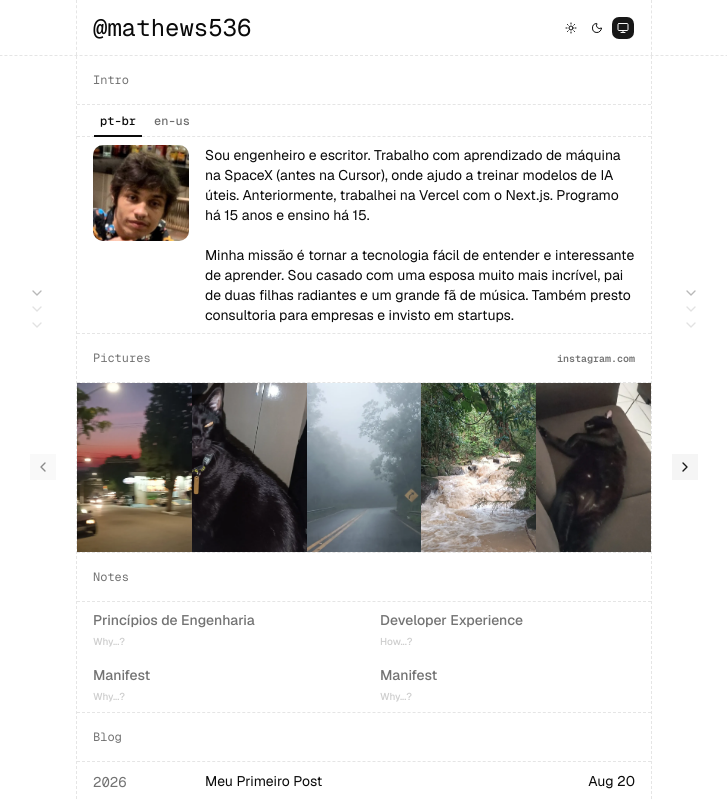
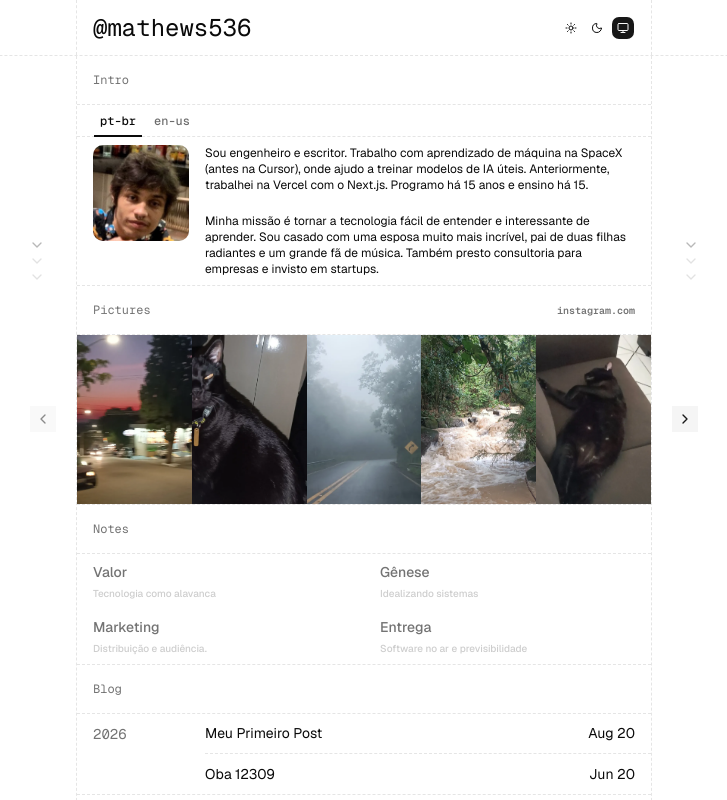
Before and after one commit to kodiyak/my-port, a Next.js app: page / in a window 1280 px wide. Shown: the top 800 px of the page, without its empty margins (276-1003 px from the left). Built offline with nearby package versions, Linux system fonts and the light colour scheme.

Commit message:
feat: update MDX components for improved styling; add new notes and manifest files

```diff
--- a/src/components/mdx-components.tsx
+++ b/src/components/mdx-components.tsx
@@ -1,6 +1,7 @@
 import type { MDXComponents } from "mdx/types";
 import Image, { type ImageProps } from "next/image";
 import Link from "next/link";
+import { cn } from "@/lib/utils";
 import { Separator } from "./ui/separator";
 
 export function getMDXComponents(components: MDXComponents): MDXComponents {
@@ -17,15 +18,24 @@
         {...(props as ImageProps)}
       />
     ),
-    h1: (props) => <h1 className="text-xl mb-2 font-bold" {...props} />,
-    h2: (props) => <h2 className="text-lg mb-2 font-bold" {...props} />,
-    h3: (props) => <h3 className="text-base mb-2 font-bold" {...props} />,
-    p: (props) => <p className="min-h-6 text-sm" {...props} />,
+    h1: (props) => <h1 className="text-base mt-6 mb-2 font-bold" {...props} />,
+    h2: (props) => <h2 className="text-base mt-5 mb-2 font-bold" {...props} />,
+    h3: (props) => <h3 className="text-base mt-4 mb-2 font-bold" {...props} />,
+    p: (props) => <p className="min-h-6 text-xs" {...props} />,
+    li: (props) => (
+      <li className={cn("text-sm ", "list-disc list-inside")} {...props} />
+    ),
     hr: (props) => (
       <div className="px-8 py-6">
         <Separator {...props} />
       </div>
     ),
+    blockquote: (props) => (
+      <blockquote
+        className="border-l-2 text-muted-foreground pl-4 text-sm mb-4 italic"
+        {...props}
+      />
+    ),
     ...components,
   };
 }
--- /dev/null
+++ b/src/content/notes/000-manifest.mdx
@@ -0,0 +1,17 @@
+---
+title: "Valor"
+date: "2026-08-20"
+description: "Tecnologia como alavanca"
+author: "kodiyak"
+---
+
+> Abaixo algo que considero ser o manifesto da minha forma de enxergar software como um mecanismo virtuoso.
+
+# A utilidade é o verdadeiro produto
+- Se não salva tempo, a ferramenta é apenas um hobby legal.
+- O básico que resolve > meses polindo.
+- A melhor feature é aquela que elimina um trabalho manual chato.
+
+### Previsibilidade e simplicidade
+- A infraestrutura precisa ser enxuta e previsível desde o dia zero.
+- Complexidade desnecessária custa caro: em servidor, em manutenção e na saúde mental.
--- /dev/null
+++ b/src/content/notes/001-genese.mdx
@@ -0,0 +1,31 @@
+---
+title: "Gênese"
+date: "2026-08-20"
+description: "Idealizando sistemas"
+author: "kodiyak"
+---
+
+> Abaixo algo que considero ser o manifesto da minha forma de idealizar sistemas.
+
+# Premissas
+- Um problema precisa existir para ser resolvido.
+- Um sistema é um conjunto de partes que juntas formam um todo.
+
+---
+
+## Entender o problema é 80% da solução
+- Uma boa pergunta > uma boa resposta.
+- Se a lógica não fecha no rascunho, não é no sistema que ela vai se resolver.
+- Controlar a complexidade é o trabalho, não o contrário.
+- Isolar responsabilidades desde o dia zero.
+
+## Relação não é opcional
+- Modelagem é essencial (Banco de dados, fluxos, contratos, etc).
+- Toda relação implica em uma dependência, não queremos um macarrão em nossos fluxos.
+- O dado sobrevive à aplicação.
+- Se a fundação nasce torta o resto cai.
+
+## Codigo e IA
+- Codigo é mais descartável do que nunca.
+- Uso da IA para refinar o modelo e codificação de boa parte.
+- Fundação é harness, boilerplates são **essenciais** (frameworks / demonstrações são uteis).
--- a/src/content/notes/001-manifest.mdx
+++ /dev/null
@@ -1,36 +0,0 @@
----
-title: "Princípios de Engenharia"
-date: "2026-08-20"
-description: "Why...?"
-author: "kodiyak"
----
-
-# Simplicidade escala, complexidade quebra
-
-* Código fácil de deletar é sempre superior a código fácil de estender.
-* A abstração prematura é a verdadeira raiz da maioria dos problemas de manutenção.
-* *Boring technology* (tecnologia consolidada) quase sempre vence em ambientes críticos de produção.
-
----
-
-# O estado é o seu maior inimigo
-
-* Minimize o estado mutável implacavelmente em toda a arquitetura.
-* Sistemas determinísticos são previsíveis e testáveis; componentes não determinísticos são bombas-relógio.
-* Desenhe o sistema assumindo que falhas vão acontecer: o foco deve estar na recuperação rápida, não apenas na prevenção.
-
----
-
-## Ferramentas amplificam, não substituem
-
-* Ferramentas de IA geram código rápido, mas a sua responsabilidade é arquitetar e validar a lógica.
-* Hype do mercado não sustenta SLA e não resolve incidentes de madrugada.
-* Adote uma nova stack pelos problemas reais que ela resolve no presente, não pelas promessas de adoção no futuro.
-
----
-
-## O código é comunicação assíncrona
-
-* Lemos código 10 vezes mais do que escrevemos; otimize cada linha para a legibilidade humana.
-* Bons comentários explicam o "porquê" de uma decisão de negócio ou arquitetura, nunca o "o quê" o código faz.
-* Confiança na suíte de testes em produção é infinitamente mais valiosa do que uma métrica vaidosa de 100% de cobertura.
--- a/src/content/notes/002-dx.mdx
+++ /dev/null
@@ -1,7 +0,0 @@
----
-title: "Developer Experience"
-date: "2026-08-20"
-description: "How...?"
----
-
-{/* Post enxuto, expondo valores e tradeoffs de soft e hard skills */}
--- /dev/null
+++ b/src/content/notes/002-marketing.mdx
@@ -0,0 +1,10 @@
+---
+title: "Marketing"
+date: "2026-08-20"
+description: "Distribuição e audiência."
+author: "kodiyak"
+---
+
+> Abaixo um manifesto sobre marketing de conteúdo, economia da atenção e a relação com a distribuição de tecnologia.
+
+# Em Construção.
--- a/src/content/notes/003-engineering.mdx
+++ /dev/null
@@ -1,7 +0,0 @@
----
-title: "Manifest"
-date: "2026-08-20"
-description: "Why...?"
----
-
-{/* Post enxuto, expondo valores e tradeoffs de soft e hard skills */}
--- /dev/null
+++ b/src/content/notes/003-ship.mdx
@@ -0,0 +1,10 @@
+---
+title: "Entrega"
+date: "2026-08-20"
+description: "Software no ar e previsibilidade"
+author: "kodiyak"
+---
+
+> Abaixo algo que considero ser o manifesto da minha forma de executar e colocar projetos na rua.
+
+# Em Construção.
--- a/src/content/notes/004-prototype.mdx
+++ /dev/null
@@ -1,7 +0,0 @@
----
-title: "Manifest"
-date: "2026-08-20"
-description: "Why...?"
----
-
-{/* Post enxuto, expondo valores e tradeoffs de soft e hard skills */}
```
